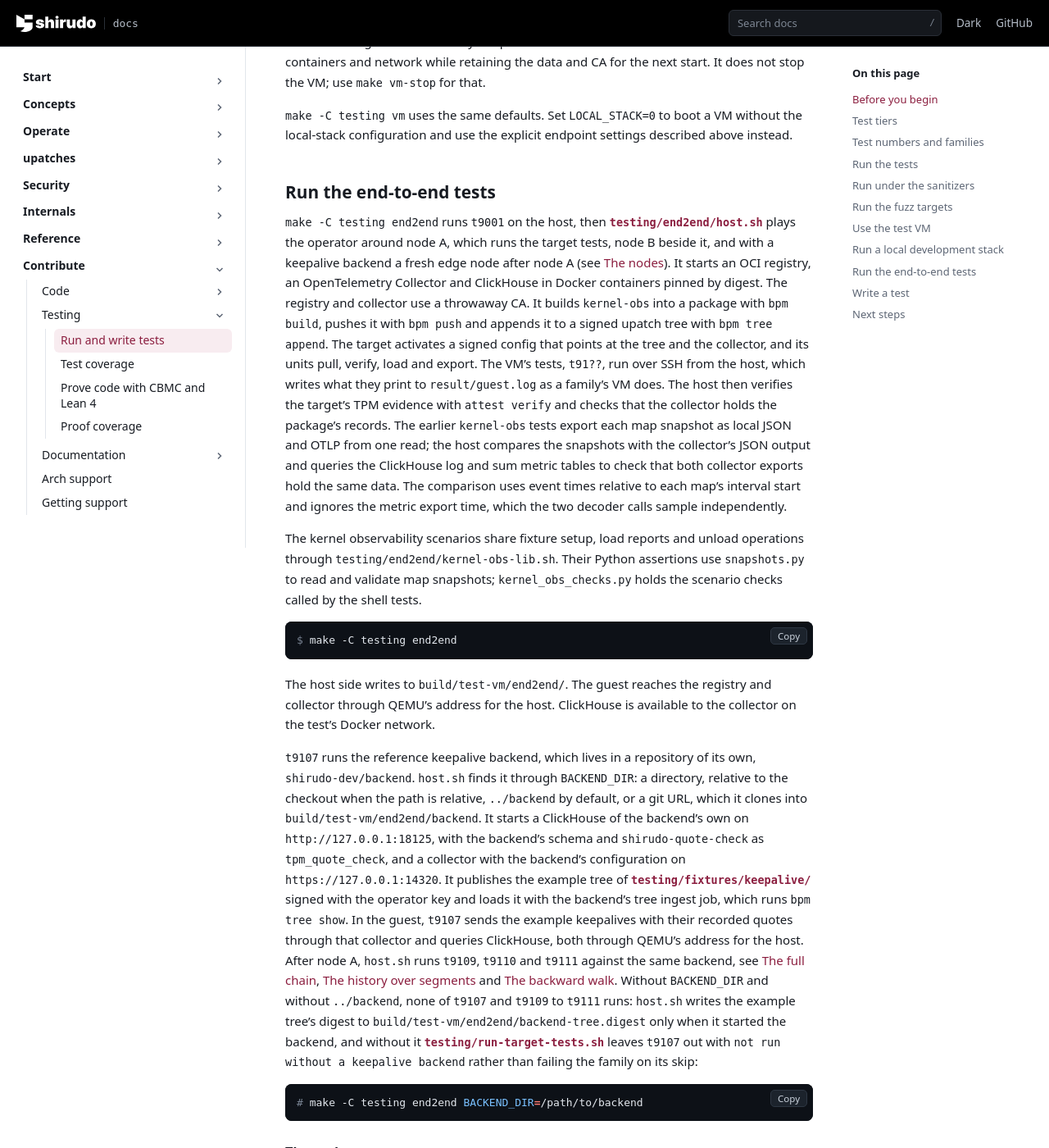
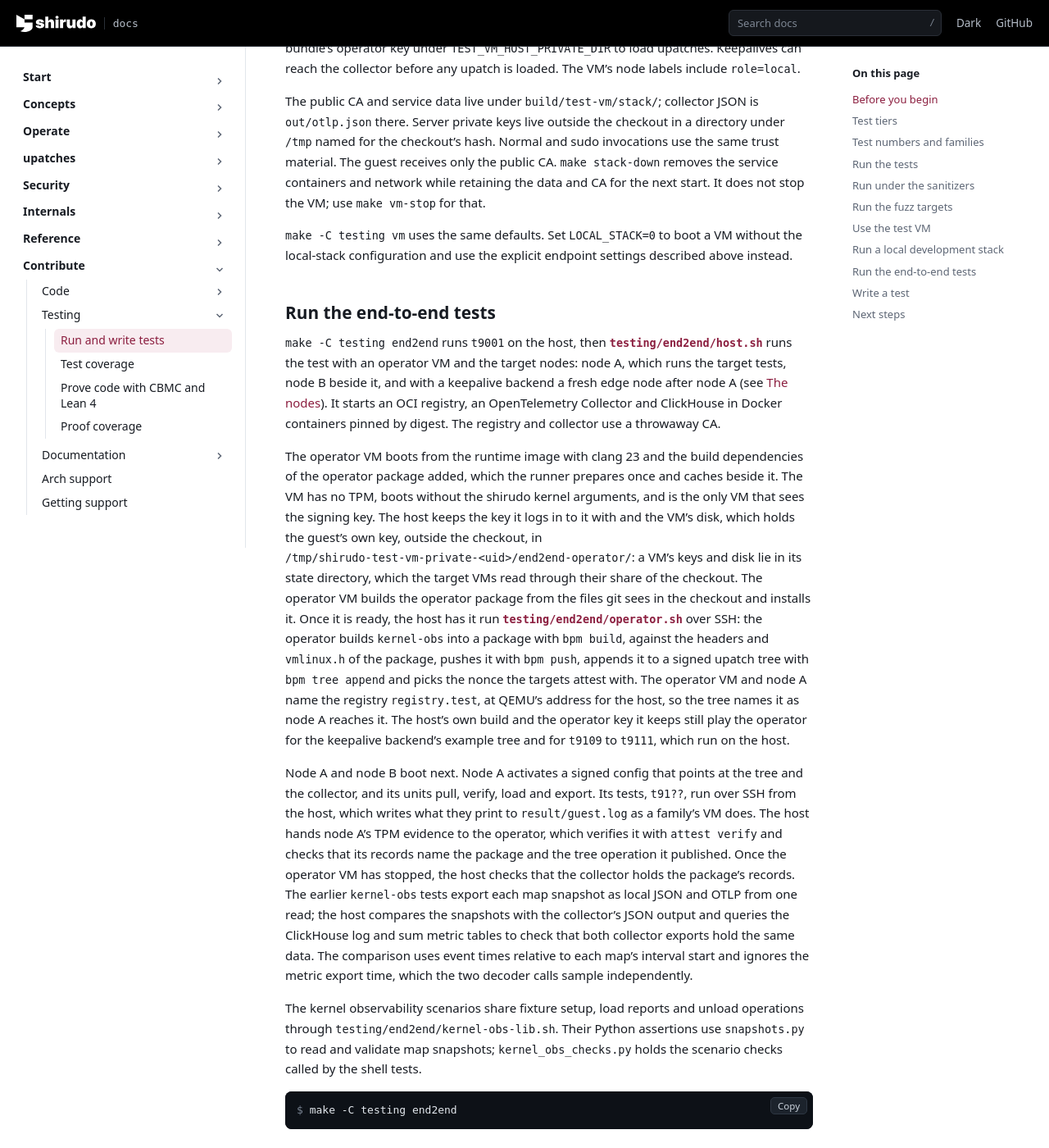
Before and after one commit to AliBashaSY/shirudo, a Sphinx documentation site: the page built from Documentation/contribute/testing/testing.rst, in a window 1280 px wide and 1400 px high, scrolled down 10943 px. Shown: the whole window at 82% size. Built offline with Sphinx 7.4.7, drawn with Linux system fonts in a browser that asks for light colours; pages that are not in the unit, such as notebooks, are missing from menus; some of the changed text lies outside the part shown.

Commit message:
testing: Run end-to-end operator in separate VM
Previously, host.sh played the operator with the host's build of
shirudo, so the operator package was never tested.

Boot an operator VM without a TPM, which alone among the VMs gets the
signing key. It builds and installs the operator package, and over SSH
publishes kernel-obs and verifies node A's evidence. The operator VM and
node A reach the registry as registry.test, so t9105 no longer needs
tcp_forward.py; the other nodes still use it for the pipeline tree. The
host keeps the key it logs in to the operator with and the operator's
disk, which holds the guest's own key, outside the checkout, since the
target VMs mount the checkout and could otherwise log in to the operator
and read the signing key. All VMs boot the bundle built before any, as a
rebuild in between would replace the key the targets trust.

The host's own build still plays the operator for the keepalive
backend's example tree, node B's evidence and t9109 to t9111, which run
on the host with the operator key it keeps. The operator VM serves while
node A and node B run, and stops before the fresh edge nodes boot.

Signed-off-by: Martynas Pumputis <martynas@pumputis.org>

```diff
--- a/Documentation/contribute/code/developer-guide.rst
+++ b/Documentation/contribute/code/developer-guide.rst
@@ -242,8 +242,10 @@ path, which takes precedence over ``PATH``.
 ``bpm build`` compiles with the package directory as its working
 directory. To build a package with a checkout's ``vmlinux.h`` and BPF
 headers, give the package directory ``vendor`` and ``bpf`` symbolic
-links to the checkout's, as ``t7005`` and :src:`testing/end2end/host.sh`
-do.
+links to the checkout's, as ``t7005`` does. An installed operator package
+needs neither: ``shirudo-build`` falls back to the headers and
+``vmlinux.h`` it installs, as the operator VM of the end-to-end test
+builds ``kernel-obs``.
 
 Build the target binary
 -----------------------
--- a/Documentation/contribute/testing/testing.rst
+++ b/Documentation/contribute/testing/testing.rst
@@ -39,7 +39,9 @@ Before you begin
   bundle carries the TPM simulator helper, so
   :src:`testing/vm/build-bundle.sh` builds no bundle without
   ``libtpms-dev``.
-- For the end-to-end tests: Docker on the host.
+- For the end-to-end tests: Docker on the host, and network access the
+  first time, when the runner adds clang 23 from apt.llvm.org and the
+  operator's build dependencies to the image of the operator VM.
 
 The ``CI suite`` workflow uses the x86-64 CI kernel package from
 ``shirudo-dev/kernel`` for every trigger. By default, it selects the
@@ -76,8 +78,8 @@ Test tiers
      - ``make -C testing functional``
    * - End-to-end
      - :src:`testing/end2end/`
-     - Around one VM, with a registry and a collector in containers on
-       the host
+     - In an operator VM and a target VM, with a registry and a
+       collector in containers on the host
      - ``make -C testing end2end``
    * - Fuzz
      - :src:`testing/fuzz/`
@@ -331,8 +333,10 @@ family runs, the end-to-end run and the interactive VM all boot it.
 
 A family's VM runs its target tests itself and powers off. The
 end-to-end VM prepares itself the same way and waits while the host runs
-its target tests over SSH, then powers off. The interactive VM stays up
-until you stop it.
+its target tests over SSH, then powers off. The operator VM of the
+end-to-end test has no TPM and no shirudo kernel arguments; it builds
+and installs the operator package and serves the end-to-end run. The
+interactive VM stays up until you stop it.
 
 Build the test kernel
 ~~~~~~~~~~~~~~~~~~~~~
@@ -405,7 +409,9 @@ the signing key outside the checkout, which every guest can read, in
 ``TEST_VM_HOST_PRIVATE_DIR`` names another directory, which must lie
 outside the repository. Every target that boots a VM rebuilds the bundle
 when one of its inputs changed, or when that directory does not hold the
-key the bundle's fixtures are signed with. Build it alone with:
+key the bundle's fixtures are signed with. The end-to-end test builds it
+once, before its two VMs: the target must trust the key the operator
+signs with. Build it alone with:
 
 .. code-block:: console
 
@@ -620,20 +626,43 @@ Run the end-to-end tests
 ------------------------
 
 ``make -C testing end2end`` runs ``t9001`` on the host, then
-:src:`testing/end2end/host.sh` plays the operator around node A, which
-runs the target tests, node B beside it, and with a keepalive backend a
-fresh edge node after node A (see :ref:`testing-two-nodes`). It starts
-an OCI registry, an OpenTelemetry Collector and ClickHouse in Docker
-containers pinned by digest. The registry and collector use a throwaway
-CA. It builds ``kernel-obs`` into a package with ``bpm build``, pushes
-it with ``bpm push`` and appends it to a signed upatch tree with
-``bpm tree append``. The target
-activates a signed config that points at the tree and the collector,
-and its units pull, verify, load and export. The VM's tests, ``t91??``,
-run over SSH from the host, which writes what they print to
-``result/guest.log`` as a family's VM does. The host then verifies the
-target's TPM evidence with ``attest verify`` and checks that the
-collector holds the package's records. The earlier ``kernel-obs`` tests
+:src:`testing/end2end/host.sh` runs the test with an operator VM and the
+target nodes: node A, which runs the target tests, node B beside it, and
+with a keepalive backend a fresh edge node after node A (see
+:ref:`testing-two-nodes`). It starts an OCI registry, an OpenTelemetry
+Collector and ClickHouse in Docker containers pinned by digest. The
+registry and collector use a throwaway CA.
+
+The operator VM boots from the runtime image with clang 23 and the build
+dependencies of the operator package added, which the runner prepares
+once and caches beside it. The VM has no TPM, boots without the shirudo
+kernel arguments, and is the only VM that sees the signing key. The host
+keeps the key it logs in to it with and the VM's disk, which holds the
+guest's own key, outside the checkout, in
+``/tmp/shirudo-test-vm-private-<uid>/end2end-operator/``: a VM's keys
+and disk lie in its state directory, which the target VMs read through
+their share of the checkout. The operator VM builds the operator package
+from the files git sees in the checkout and installs it. Once it is
+ready, the host has it run :src:`testing/end2end/operator.sh` over SSH:
+the operator builds ``kernel-obs`` into a package with ``bpm build``,
+against the headers and ``vmlinux.h`` of the package, pushes it with
+``bpm push``, appends it to a signed upatch tree with
+``bpm tree append`` and picks the nonce the targets attest with. The
+operator VM and node A name the registry ``registry.test``, at QEMU's
+address for the host, so the tree names it as node A reaches it. The
+host's own build and the operator key it keeps still play the operator
+for the keepalive backend's example tree and for ``t9109`` to ``t9111``,
+which run on the host.
+
+Node A and node B boot next. Node A activates a signed config that
+points at the tree and the collector, and its units pull, verify, load
+and export. Its tests, ``t91??``, run over SSH from the host, which
+writes what they print to ``result/guest.log`` as a family's VM does.
+The host hands node A's TPM evidence to the operator, which verifies it
+with ``attest verify`` and checks that its records name the package and
+the tree operation it published. Once the operator VM has stopped, the
+host checks that the collector holds the package's records. The earlier
+``kernel-obs`` tests
 export each map snapshot as local JSON and OTLP from one read; the host
 compares the snapshots with the collector's JSON output and queries the
 ClickHouse log and sum metric tables to check that both collector exports
@@ -651,9 +680,15 @@ tests.
 
    $ make -C testing end2end
 
-The host side writes to ``build/test-vm/end2end/``. The guest reaches
-the registry and collector through QEMU's address for the host. ClickHouse
-is available to the collector on the test's Docker network.
+The host side writes to ``build/test-vm/end2end/``. The VMs are named
+``end2end-<pid>-operator`` and ``end2end-<pid>-end2end``, or
+``<name>-operator`` and ``<name>-end2end`` with ``VM_NAME=<name>``; the
+operator's package build log is in its ``result/operator-build.log`` and
+what it published and verified in its ``result/end2end/``. While the run lasts,
+``make -C testing vm-ssh VM_NAME=<name>`` opens a shell on either VM.
+The guests reach the registry and collector through QEMU's address for
+the host. ClickHouse is available to the collector on the test's Docker
+network.
 
 ``t9107`` runs the reference keepalive backend, which lives in a
 repository of its own, ``shirudo-dev/backend``. ``host.sh`` finds it
@@ -688,7 +723,9 @@ The nodes
 ~~~~~~~~~
 
 The tier boots up to five targets, at most two at once, each with its
-own software TPM and so its own attestation key. Node A is the family's
+own software TPM and so its own attestation key. The operator VM runs
+beside the first two, node A and node B, and stops before the others
+boot. Node A is the family's
 VM, named ``<name>-end2end``, and runs the target tests in number order.
 Node B, ``<name>-end2end-b``, boots beside it. With a keepalive backend,
 the fresh edge node, ``<name>-end2end-edge``, boots once node A has
@@ -790,10 +827,10 @@ detached from the SSH session:
                      10.0.2.2:15443 /tmp/forward-ready </dev/null >/dev/null 2>&1"
 
 The other nodes have 2 CPUs and ``TEST_VM_NODE_MEMORY``, ``2G`` by
-default; node A keeps ``TEST_VM_CPUS`` and ``TEST_VM_MEMORY``. With the
-defaults the guests take 6 GiB of host memory at most, while node A and
-node B run, and the registry, the two collectors and the two ClickHouse
-servers come on top. ``host.sh`` prints each node's memory use, and their
+default; node A and the operator VM keep ``TEST_VM_CPUS`` and
+``TEST_VM_MEMORY``. With the defaults the guests take 10 GiB of host
+memory at most, while the operator VM, node A and node B run, and the
+registry, the two collectors and the two ClickHouse servers come on top. ``host.sh`` prints each node's memory use, and their
 boot logs are ``build/test-vm/end2end/node-b.log`` and
 ``node-edge.log``, and ``node-b-2.log`` and ``node-edge-2.log`` for the
 second pair.
```
Also changed, not shown: other parts of Documentation/contribute/testing/testing.rst (+2 -2 lines), Documentation/contribute/testing/test-coverage.rst (+6 -2 lines), .agents/skills/testing/SKILL.md, 13 other files.
